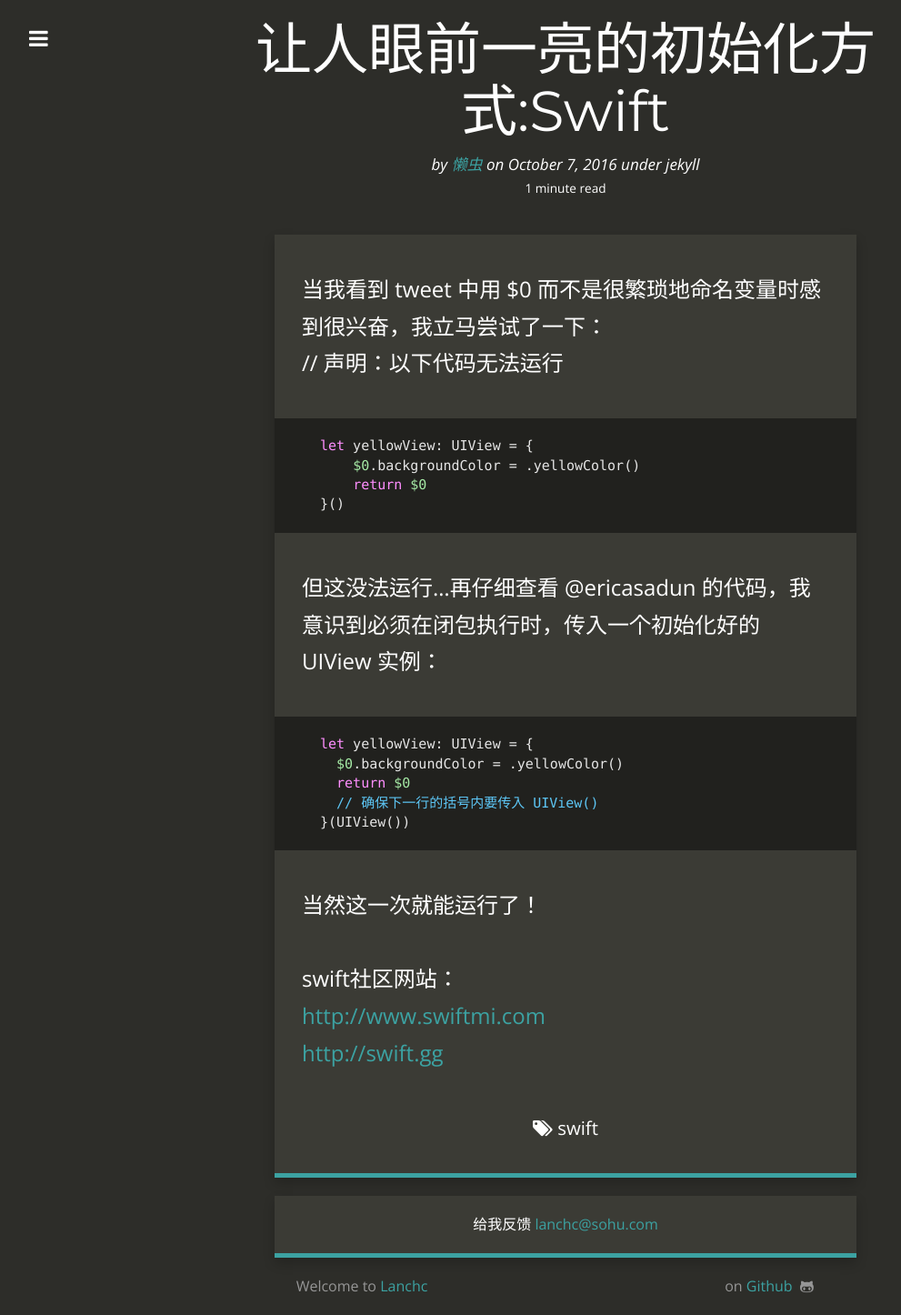
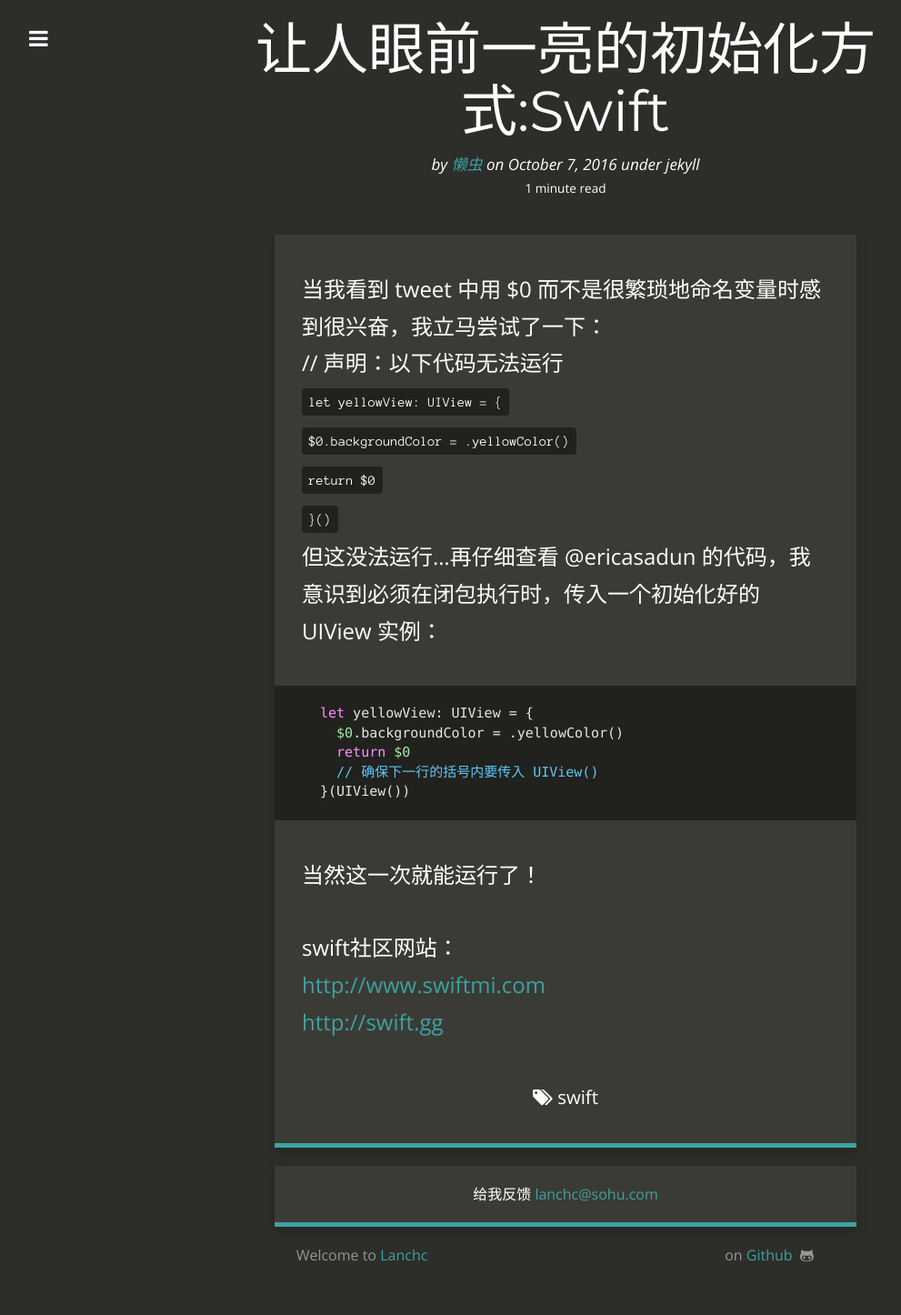
Before and after one commit to Muinch/muinch.github.io, a Jekyll site: the page built from _posts/2016-10-07-让人眼前一亮的初始化方式:Swift.md, in a window 1280 px wide. Shown: the whole page at 91% size, without its empty margins (18-1009 px from the left). Built offline with Jekyll 4.4.1, drawn with Linux system fonts in a browser that asks for light colours; nearby versions of some CDN libraries; after the commit the page ends 1412 px from its top, so only the background shows below that.

````diff
--- a/_posts/2016-10-07-让人眼前一亮的初始化方式:Swift.md
+++ b/_posts/2016-10-07-让人眼前一亮的初始化方式:Swift.md
@@ -11,13 +11,10 @@ tags:
 
 当我看到 tweet 中用 $0 而不是很繁琐地命名变量时感到很兴奋，我立马尝试了一下：
 // 声明：以下代码无法运行
-```
-let yellowView: UIView = {
-    $0.backgroundColor = .yellowColor()
-    return $0
-}()
-```
-
+``let yellowView: UIView = {``
+``$0.backgroundColor = .yellowColor()``
+``return $0``
+``}()``
 但这没法运行…再仔细查看 @ericasadun 的代码，我意识到必须在闭包执行时，传入一个初始化好的
 UIView 实例：
 
````
